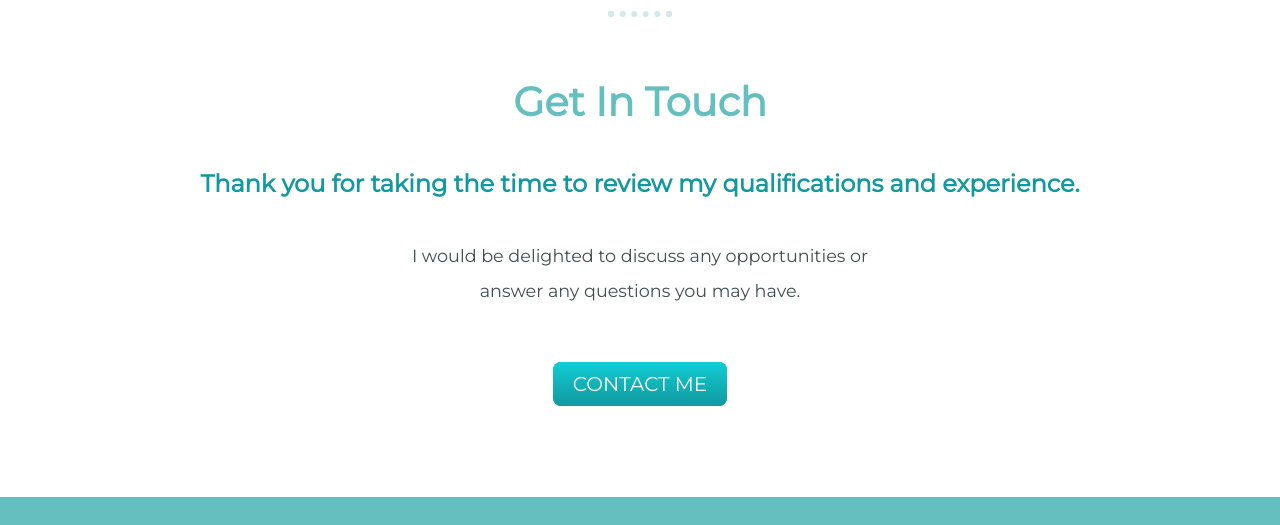
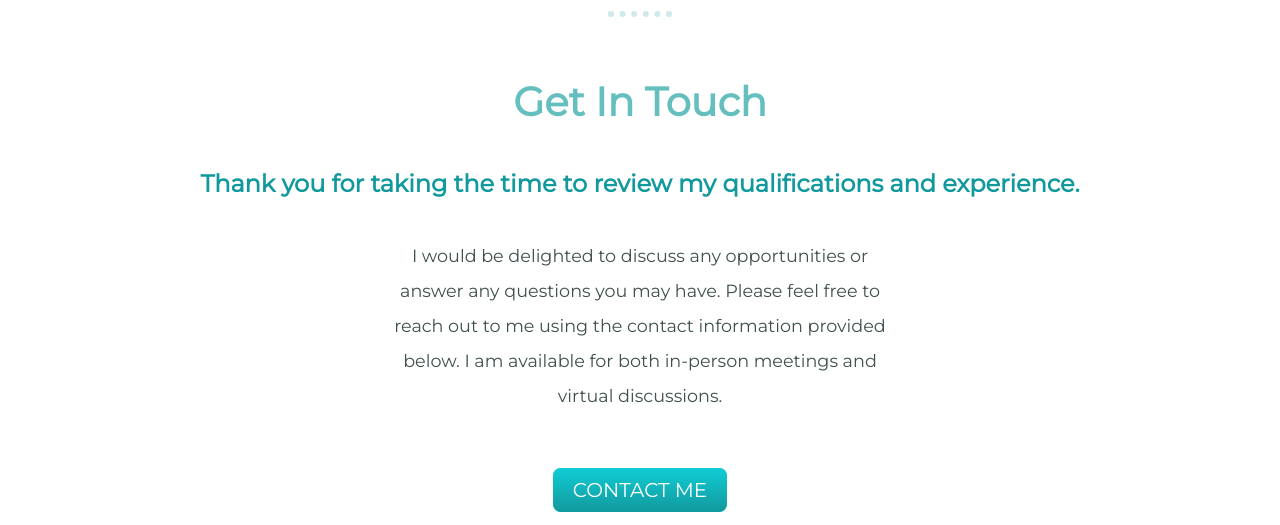
Before and after one commit to sa-alexandrovna/CV-Project, a plain HTML site: page index.html in a window 1280 px wide. Shown: the part 3263-3788 px from the top of the page. Drawn offline with Linux system fonts and the light colour scheme.

Commit message:
Update index.html

```diff
--- a/index.html
+++ b/index.html
@@ -80,7 +80,8 @@
       <h2>Get In Touch</h2>
       <h3>Thank you for taking the time to review my qualifications and experience.</h3>
       <p class="contact-message"> I would be delighted to discuss any opportunities or answer any questions you may
-        have.</p>
+        have. Please feel free to reach out to me using the contact information provided below. I am available for both
+        in-person meetings and virtual discussions.</p>
       <a class="btn" href="mailto:shandruk.anastasiia@gmail.com">CONTACT ME</a>
     </div>
   </div>
```
